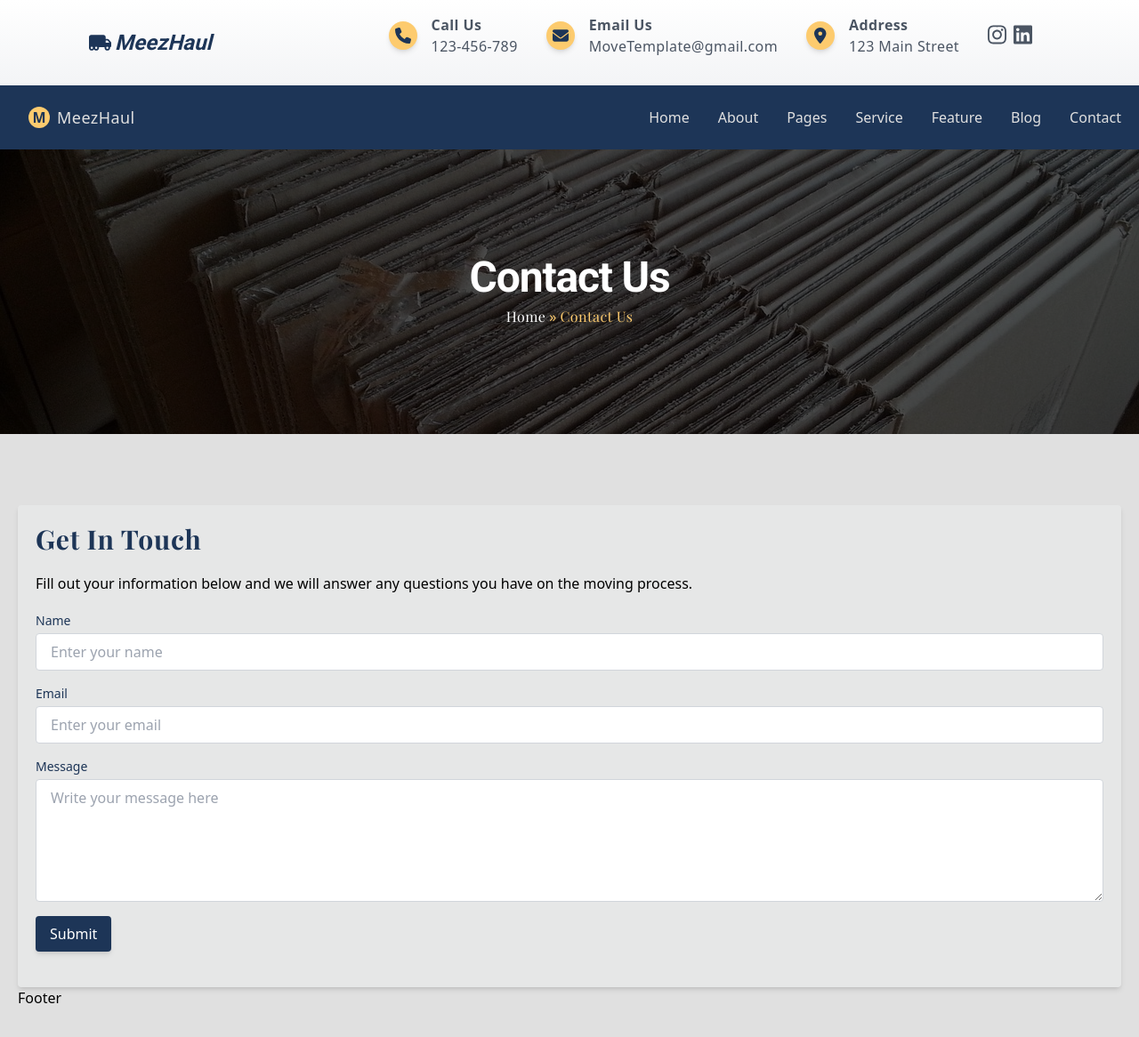
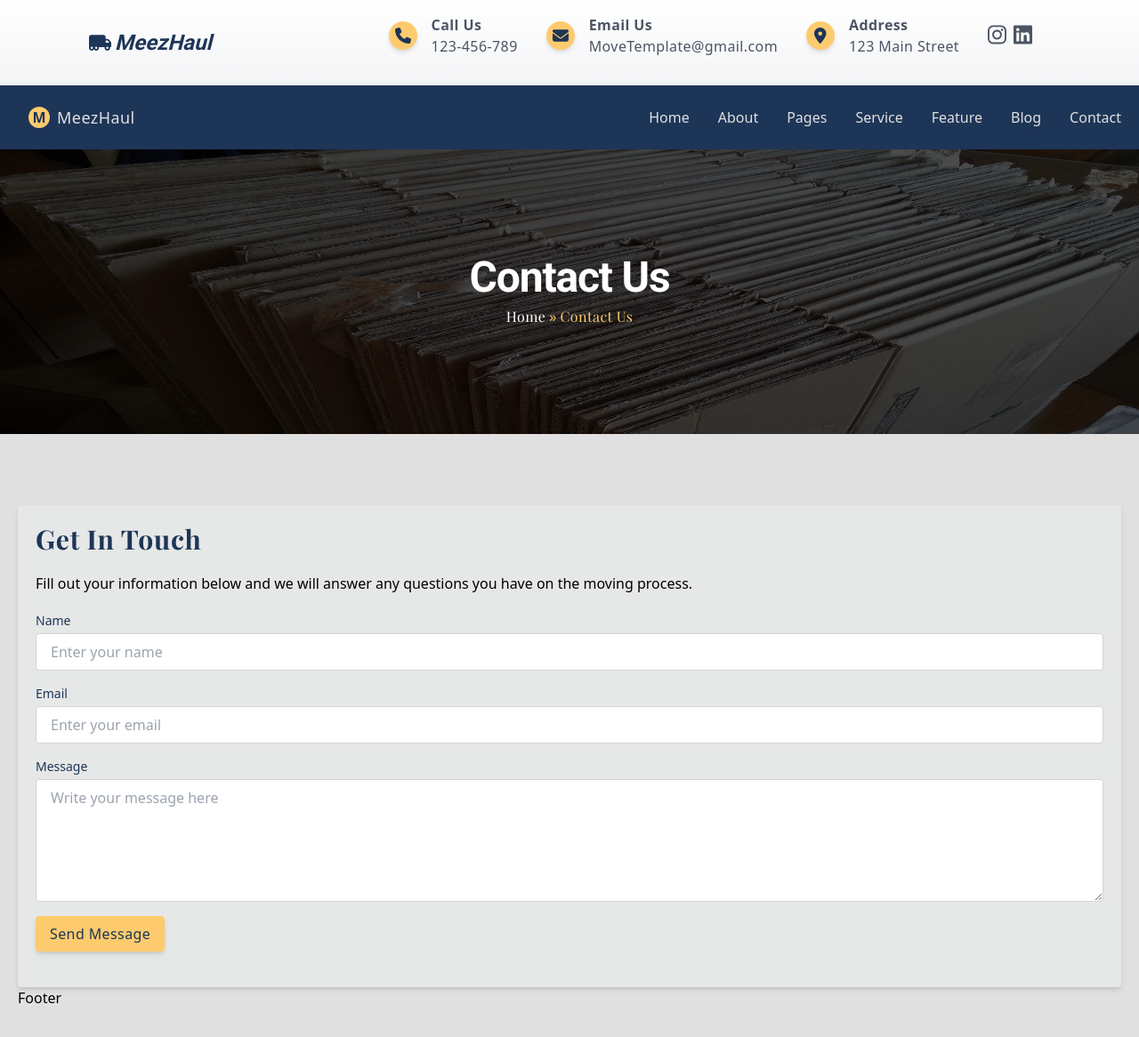
Before and after one commit to rashad3412/moveTemplateReact, a React (Vite) app: page /contact in a window 1280 px wide. Shown: the top 1166 px of the page at 89% size. Built offline with nearby package versions, Linux system fonts and the light colour scheme.

Commit message:
debugging

```diff
--- a/src/pages/ContactPage.jsx
+++ b/src/pages/ContactPage.jsx
@@ -10,7 +10,7 @@ function ContactPage() {
           <img
             src={movingBox}
             alt="boxPictureTwo"
-            className="w-full h-[20rem] object-cover "
+            className="w-full h-[20rem]  "
           />
           {/* Overlay Layer */}
           <div className="absolute inset-0 bg-black bg-opacity-70 w-full h-80 "></div>
@@ -102,9 +102,9 @@ function ContactPage() {
             {/* Submit Button */}
             <button
               type="submit"
-              className="bg-royalBlue text-white font-medium px-4 py-2 rounded shadow-md hover:bg-deepYellow hover:text-royalBlue transition-all duration-300"
+              className="bg-deepYellow text-royalBlue font-medium px-4 py-2 rounded shadow-md hover:bg-deepYellow transition-all duration-300 cursor-pointer tracking-wide"
             >
-              Submit
+              Send Message
             </button>
           </form>
         </div>
--- a/src/pages/HomePage.jsx
+++ b/src/pages/HomePage.jsx
@@ -12,7 +12,7 @@ function HomePage() {
         <img
           src={boxPic}
           alt="boxPic"
-          className="w-full h-[37rem] object-cover md:h-[600px]"
+          className="w-full h-[37rem]  md:h-[600px]"
         />
         {/* Overlay Layer */}
         <div className="absolute inset-0 bg-black bg-opacity-65"></div>
```
